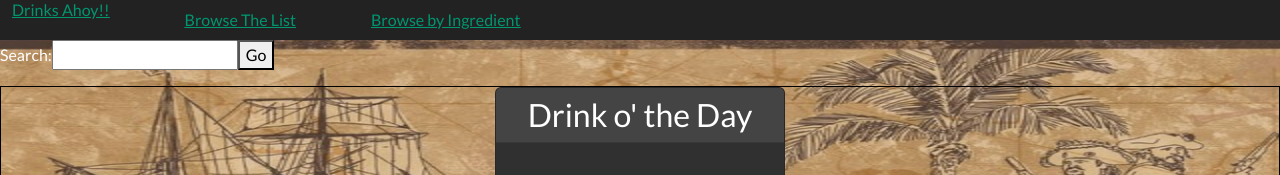
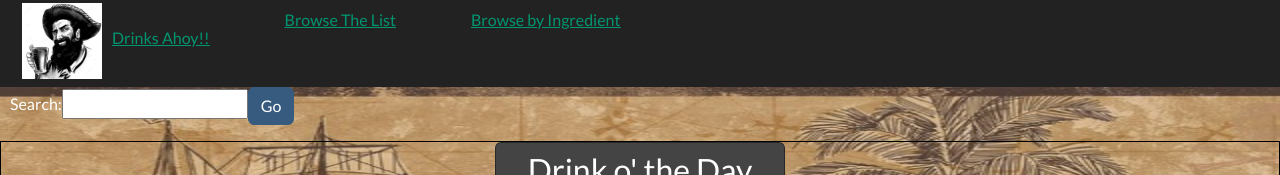
Before and after one commit to jaybabel/drinks_ahoy, a React (Create React App) app: page / in a window 1280 px wide. Shown: the top 175 px of the page. Built offline with nearby package versions, Linux system fonts and the light colour scheme; no server answers.

Commit message:
bootswatch styling on App.js a few other tweaks

```diff
--- a/src/App.css
+++ b/src/App.css
@@ -71,3 +71,8 @@
 li{
   list-style-type: none;
 }
+
+.input-group{
+  padding-left: 10px;
+
+}
--- a/src/App.js
+++ b/src/App.js
@@ -106,9 +106,9 @@ class App extends Component {
           <div className="input-group mb-3">
         <form onSubmit={this.handleSubmit}>
                 <label>
-                Search:
+                       Search:
                 <input type="text"   onChange={this.handleChange}/>
-                <button>Go</button>
+                <button class="btn btn-primary">Go</button>
                 </label>
         </form>
             <Route path='/search'
--- a/src/components/Header.css
+++ b/src/components/Header.css
@@ -30,3 +30,8 @@ text-align: right;
     padding-left: 75px;
 
 }
+.header-image{
+    width: 100px;
+    height: auto;
+    padding: 3px 10px 0px 10px;
+}
--- a/src/components/Header.js
+++ b/src/components/Header.js
@@ -1,7 +1,6 @@
 import React, { Component } from "react";
 import { Link } from "react-router-dom";
 import 'bootswatch/dist/darkly/bootstrap.min.css'; // Added this :boom:
-
 import "./Header.css"
 class Header extends Component {
 
@@ -15,6 +14,7 @@ class Header extends Component {
 
         <div className="header-left">
         <h1 className="navbar-brand">
+          <img className="header-image" src="./header_img.jpg" alt="header image" />
         <Link to="/" >Drinks Ahoy!!</Link></h1>
         </div>
 
--- a/src/components/Random.js
+++ b/src/components/Random.js
@@ -66,7 +66,7 @@ const Random = (props) => {
                 <div className="card-body">
                     <h5 className="card-title">{props.drinkState.strDrink}</h5>
                 </div>
-                    <img src={props.drinkState.strDrinkThumb} alt="" max-width="700px" height="auto" />
+                    <img src={props.drinkState.strDrinkThumb} alt="" max-width="600px" height="auto" />
                     <rect width="400px" height="auto" fill="#868e96"></rect>
                     <text x="50%" y="50%" fill="#dee2e6" dy=".3em">{props.drinkState.strDrink}</text>
                 <div className="card-body">
```
Also changed, not shown: public/header_img.jpg (added).
